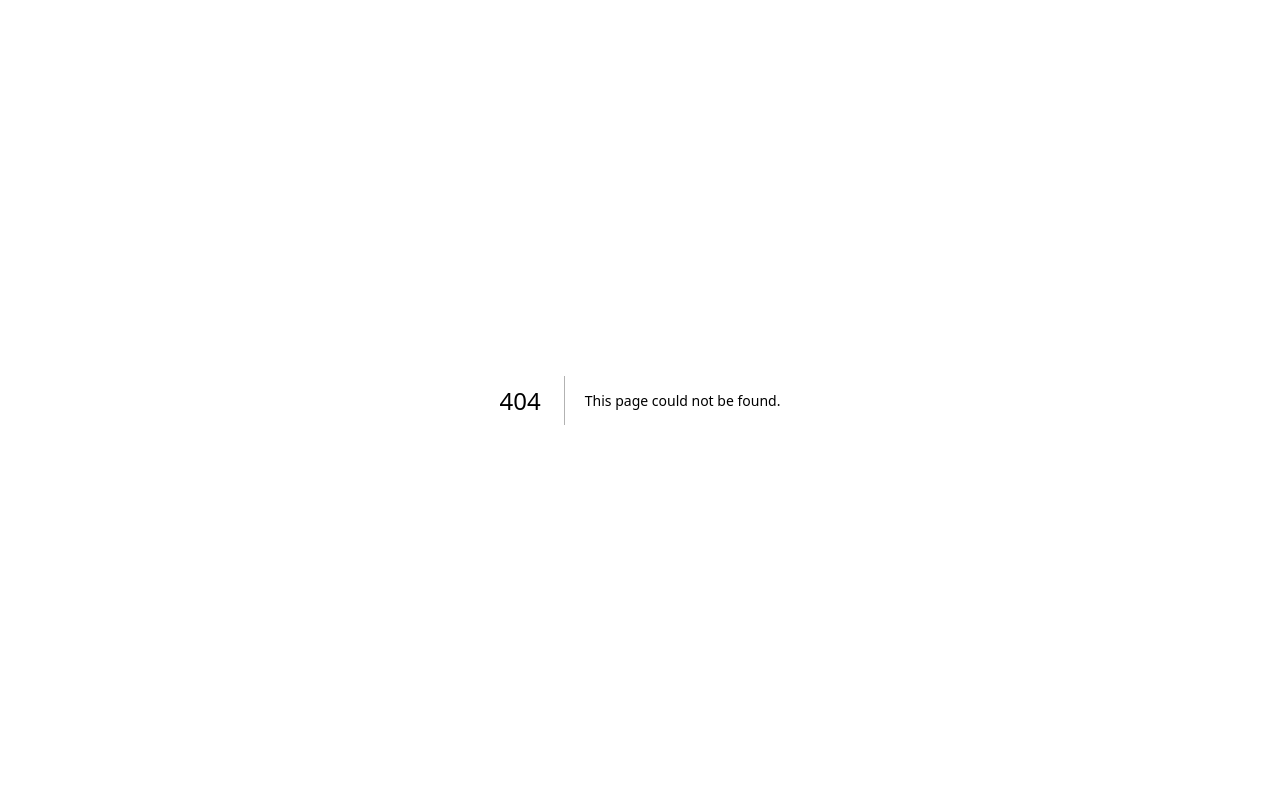
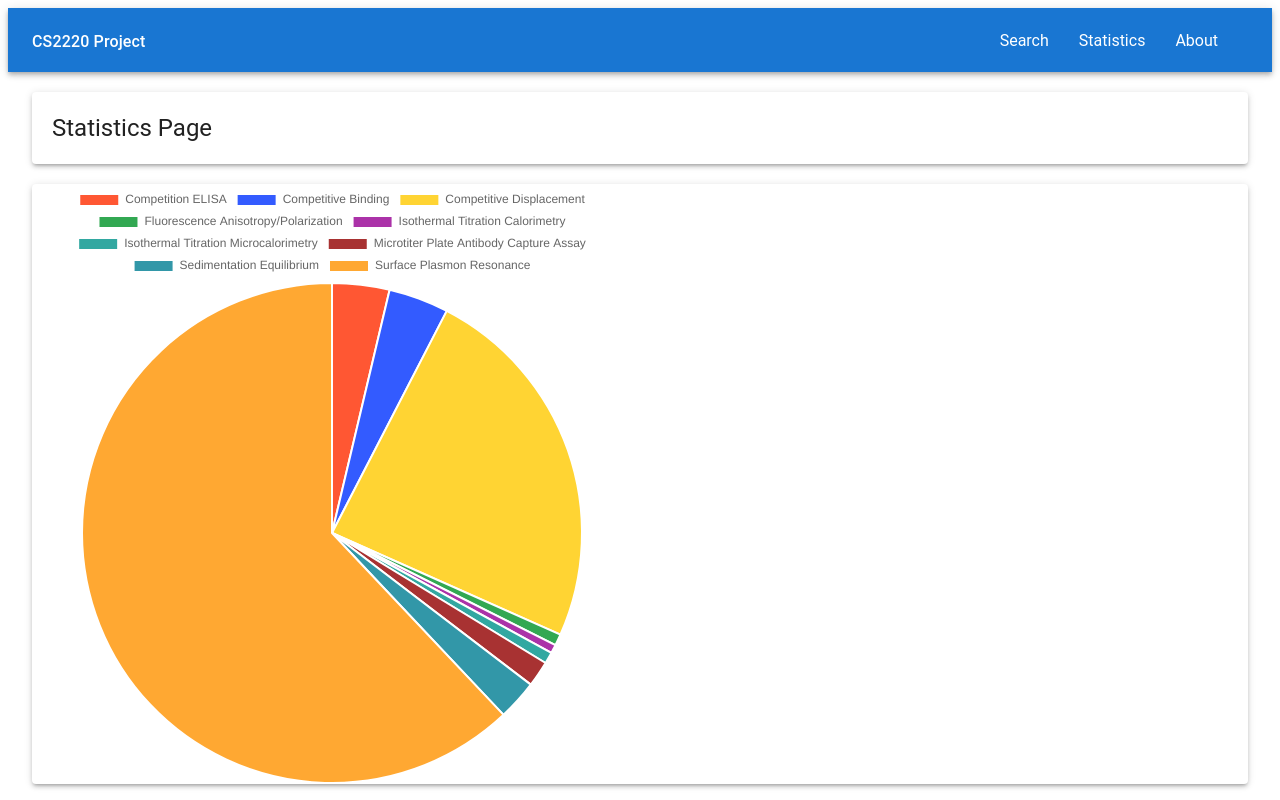
Before and after one commit to nigelteosw/cs2220_project, a Next.js app in the folder cs2220-project/: page /statistics in a window 1280 px wide. Before the commit this address had no page. Built offline with nearby package versions, Linux system fonts and the light colour scheme.

Commit message:
Add statistics/page.js

```diff
--- /dev/null
+++ b/cs2220-project/app/statistics/page.js
@@ -0,0 +1,103 @@
+"use client";
+
+import React from "react";
+import Navbar from "../../components/navbar.js";
+import Container from "@mui/material/Container";
+import Typography from "@mui/material/Typography";
+import Paper from "@mui/material/Paper";
+import { useEffect, useRef } from "react";
+import Chart from "chart.js/auto";
+import { Grid } from "@mui/material";
+
+const StatisticsPage = () => {
+	const chartRef = useRef(null);
+	let myChart = null; // To keep track of the chart instance
+
+	// Actual data for pie chart
+	const pieChartData = {
+		labels: [
+			"Competition ELISA",
+			"Competitive Binding",
+			"Competitive Displacement",
+			"Fluorescence Anisotropy/Polarization",
+			"Isothermal Titration Calorimetry",
+			"Isothermal Titration Microcalorimetry",
+			"Microtiter Plate Antibody Capture Assay",
+			"Sedimentation Equilibrium",
+			"Surface Plasmon Resonance",
+		],
+		datasets: [
+			{
+				data: [20, 21, 130, 4, 3, 4, 9, 14, 335], // Replace these values with your actual counts
+				backgroundColor: [
+					"#FF5733",
+					"#335BFF",
+					"#FFD433",
+					"#32a852",
+					"#ab32a8",
+					"#32a8a1",
+					"#a83232",
+					"#3297a8",
+					"#ffa832",
+				], // You can define custom colors here
+			},
+		],
+	};
+
+	useEffect(() => {
+		if (myChart) {
+			// If the chart instance exists, destroy it before creating a new one
+			myChart.destroy();
+		}
+
+		// Create a pie chart
+		const ctx = chartRef.current.getContext("2d");
+		myChart = new Chart(ctx, {
+			type: "pie",
+			data: pieChartData,
+		});
+	}, []);
+
+	return (
+		<React.Fragment>
+			<Navbar />
+			<Container maxWidth="7xl">
+				<Paper
+					elevation={3}
+					style={{
+						padding: "20px",
+						marginBottom: "20px",
+						marginTop: "20px",
+					}}
+				>
+					<Grid container alignItems="center" spacing={2}>
+						<Grid item xs={12} sm={6}>
+							<Typography variant="h5" component="h2">
+								Statistics Page
+							</Typography>
+						</Grid>
+						<Grid
+							item
+							xs={12}
+							sm={6}
+							container
+							justifyContent="flex-end"
+						></Grid>
+					</Grid>
+				</Paper>
+				<Grid container spacing={2}>
+					<Grid item xs={12}>
+						<Paper
+							elevation={3}
+							style={{ height: 600, width: "100%" }}
+						>
+							<canvas ref={chartRef} />
+						</Paper>
+					</Grid>
+				</Grid>
+			</Container>
+		</React.Fragment>
+	);
+};
+
+export default StatisticsPage;
--- a/cs2220-project/components/navbar.js
+++ b/cs2220-project/components/navbar.js
@@ -11,7 +11,7 @@ const Navbar = () => {
 	const linkStyle = {
 		fontFamily: "Roboto, sans-serif", // Apply the custom font
 		fontSize: "1rem", // Adjust the font size as needed
-		marginRight: "40px",
+		marginRight: "30px",
 		textDecoration: "none",
 		color: "white",
 	};
@@ -28,6 +28,9 @@ const Navbar = () => {
 					<Link href="/search" style={linkStyle}>
 						Search
 					</Link>
+					<Link href="/statistics" style={linkStyle}>
+						Statistics
+					</Link>
 					<Link href="/about" style={linkStyle}>
 						About
 					</Link>
--- a/cs2220-project/package.json
+++ b/cs2220-project/package.json
@@ -17,6 +17,7 @@
     "@mui/x-data-grid": "^6.16.0",
     "autoprefixer": "10.4.16",
     "axios": "^1.5.1",
+    "chart.js": "^4.4.0",
     "dotenv": "^16.3.1",
     "eslint": "8.49.0",
     "eslint-config-next": "13.5.2",
```
Also changed, not shown: 1 other file (tests, documents, lock files or other folders).
